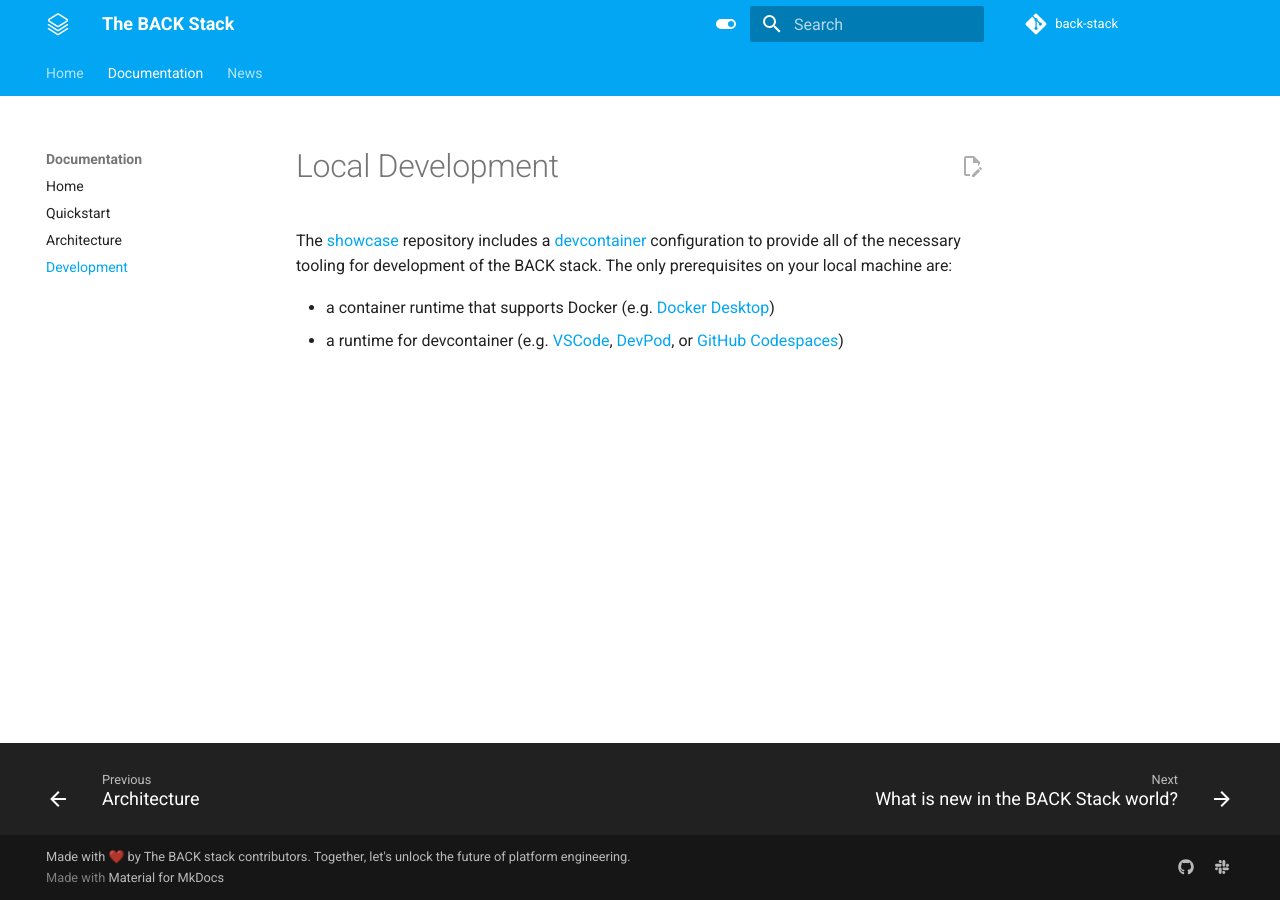
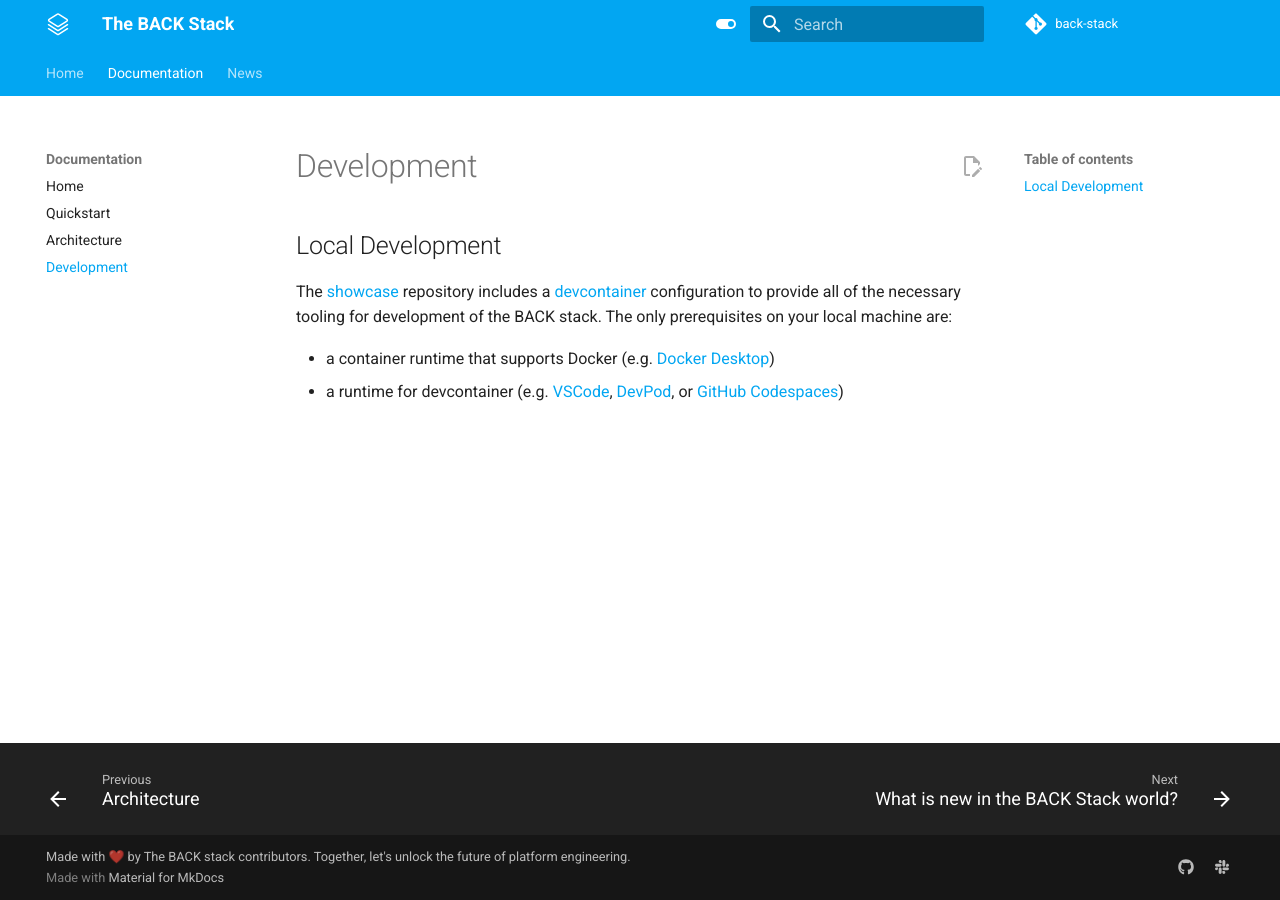
Before and after one commit to back-stack/backstack.dev, an MkDocs documentation site: the page built from docs/development.md, in a window 1280 px wide. Built offline with MkDocs 1.6.1 and Material for MkDocs 9.7.7, drawn with Linux system fonts in a browser that asks for light colours; the version menu is left out.

Commit message:
Update development.md

```diff
--- a/docs/development.md
+++ b/docs/development.md
@@ -1,4 +1,6 @@
-# Local Development
+# Development
+
+## Local Development
 
 The [showcase](https://github.com/back-stack/showcase) repository includes a [devcontainer](https://containers.dev/) configuration to provide all of the necessary tooling for development of the BACK stack. The only prerequisites on your local machine are:
 
```
